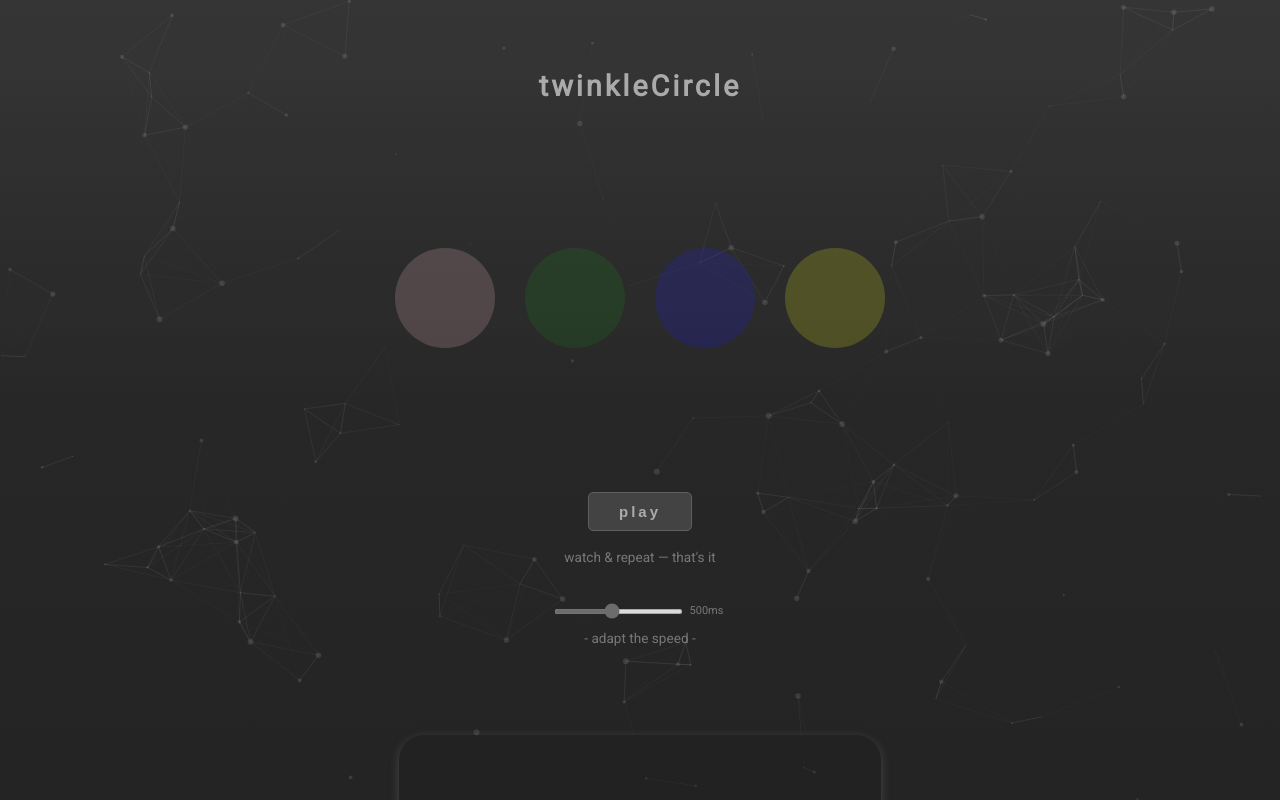
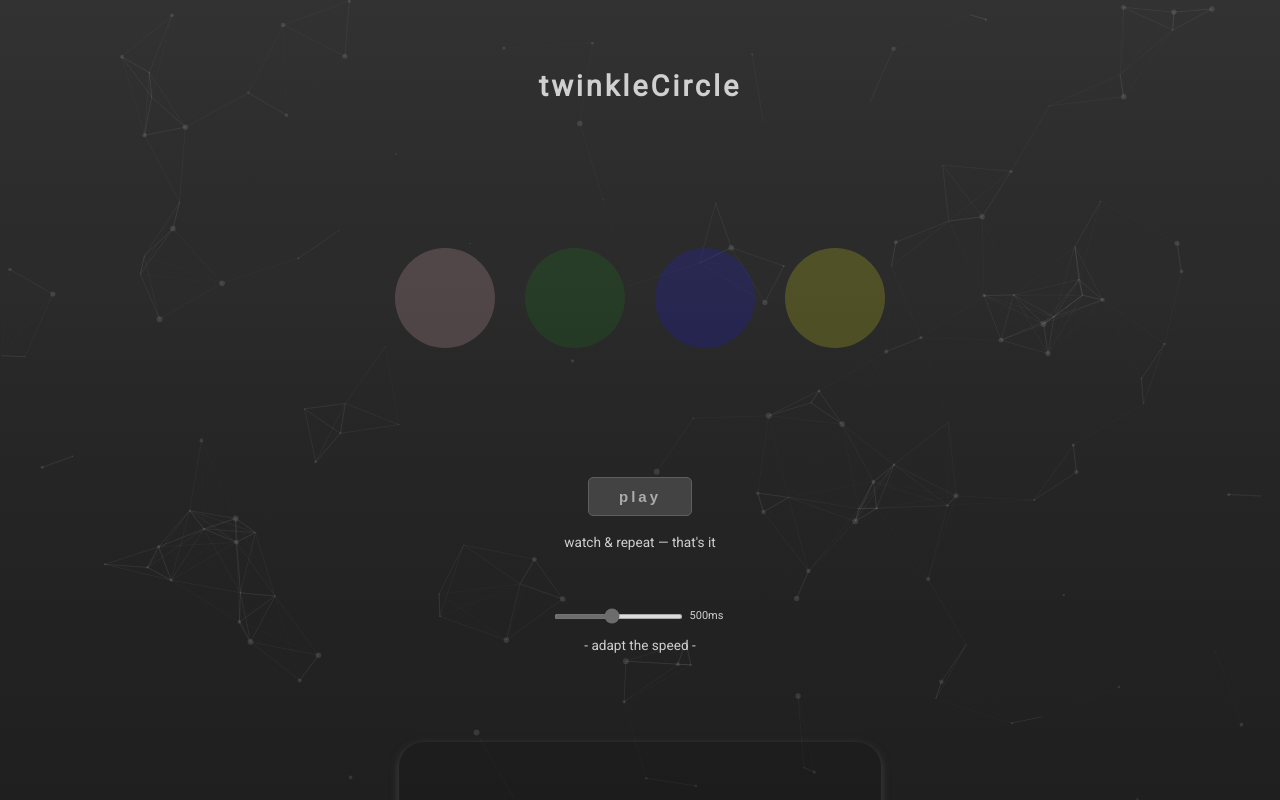
Before and after one commit to clasei/twinkle-circle, a React (Create React App) app: page / in a window 1280 px wide. Built offline with nearby package versions, Linux system fonts and the light colour scheme.

Commit message:
new style ready

```diff
--- a/src/App.css
+++ b/src/App.css
@@ -44,4 +44,6 @@
 .Info {
   z-index: 3;
   width: auto;
+  overflow-y: auto;
+  -webkit-overflow-scrolling: touch;
 }
--- a/src/components/ControlPanel/ControlPanel.css
+++ b/src/components/ControlPanel/ControlPanel.css
@@ -2,7 +2,7 @@
     margin: 10px 0;
     margin-bottom: 75px;
     font-size: 0.85em;
-    color: #bebebe94;
+    color: #e0e0e0;
     text-align: center;
     overflow-y: auto;
     -webkit-overflow-scrolling: touch;
@@ -10,7 +10,7 @@
 
 .control-panel button {
     padding: 10px 30px;
-    margin-top: 25px;
+    margin-top: 10px;
     margin-bottom: 5px;
     font-size: 1.1em;
     font-weight: bold;
@@ -38,7 +38,8 @@ input[type="range"] {
 }
 
 .slider {
-    margin-top: 30px;
+    margin-top: 50px;
+    margin-bottom: 5px;
     height: 5px;
     cursor: pointer;
 }
--- a/src/components/Header/Header.css
+++ b/src/components/Header/Header.css
@@ -9,7 +9,7 @@
 .title {
     font-family: 'Roboto', Arial, Helvetica, sans-serif;
     letter-spacing: 3px;
-    color: #ffffffa7;
+    color: #e0e0e0;
     font-size: 1.8em;
     display: inline-block;
 }
--- a/src/components/Info/Info.css
+++ b/src/components/Info/Info.css
@@ -27,6 +27,31 @@
     font-weight: 570;
 }
 
+.scroll-to-top-button {
+    padding: 10px 30px;
+    margin-top: 50px;
+    margin-bottom: 5px;
+    font-size: 0.8em;
+    font-weight: bold;
+    letter-spacing: 3px;
+    cursor: pointer;
+    border: 1px solid #555;
+    background-color: #333;
+    color: #eeeeeeb1;
+    border-radius: 5px;
+    transition: all 0.3s;
+}
+
+.scroll-to-top-button:hover {
+    transform: scale(0.9);
+    background-color: #555;
+}
+
+.scroll-to-top-button:active {
+    transform: scale(0.9);
+    background-color: #555;
+}
+
 @media only screen and (max-width: 768px) {
 
     .info-container {
--- a/src/components/Info/Info.js
+++ b/src/components/Info/Info.js
@@ -12,6 +12,11 @@ function Info() {
       <p>Every sequence is a step towards mastering your mind.</p>
       <p>Engage, play, and elevate your cognitive skills.</p>
       <p>In a world filled with noise, find your focus.</p>
+
+      <button onClick={() => window.scrollTo(0, 0)} className="scroll-to-top-button">
+        to the game
+      </button>
+
       <p><strong>Press play. Dive in.</strong></p>
     </div>
   );
--- a/src/index.css
+++ b/src/index.css
@@ -10,7 +10,7 @@ body, html {
   opacity: 0.9;
   position: relative;
   -webkit-overflow-scrolling: touch;
-  background-image: linear-gradient(0deg, #0d0d0d, #101010, #202020);
+  background-image: linear-gradient(0deg, #070707, #101010, #1c1c1c);
   font-family: -apple-system, BlinkMacSystemFont, 'Segoe UI', 'Roboto', 'Oxygen',
     'Ubuntu', 'Cantarell', 'Fira Sans', 'Droid Sans', 'Helvetica Neue',
     sans-serif;
```
